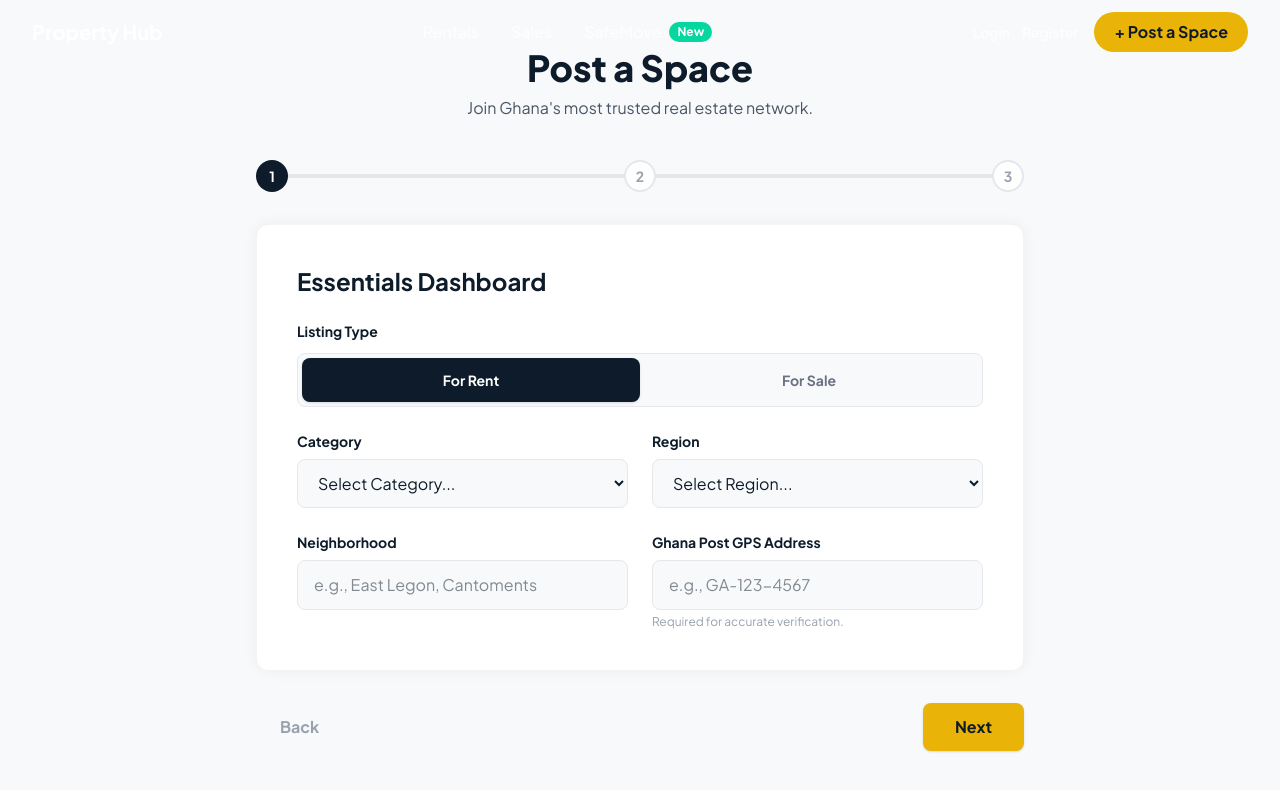
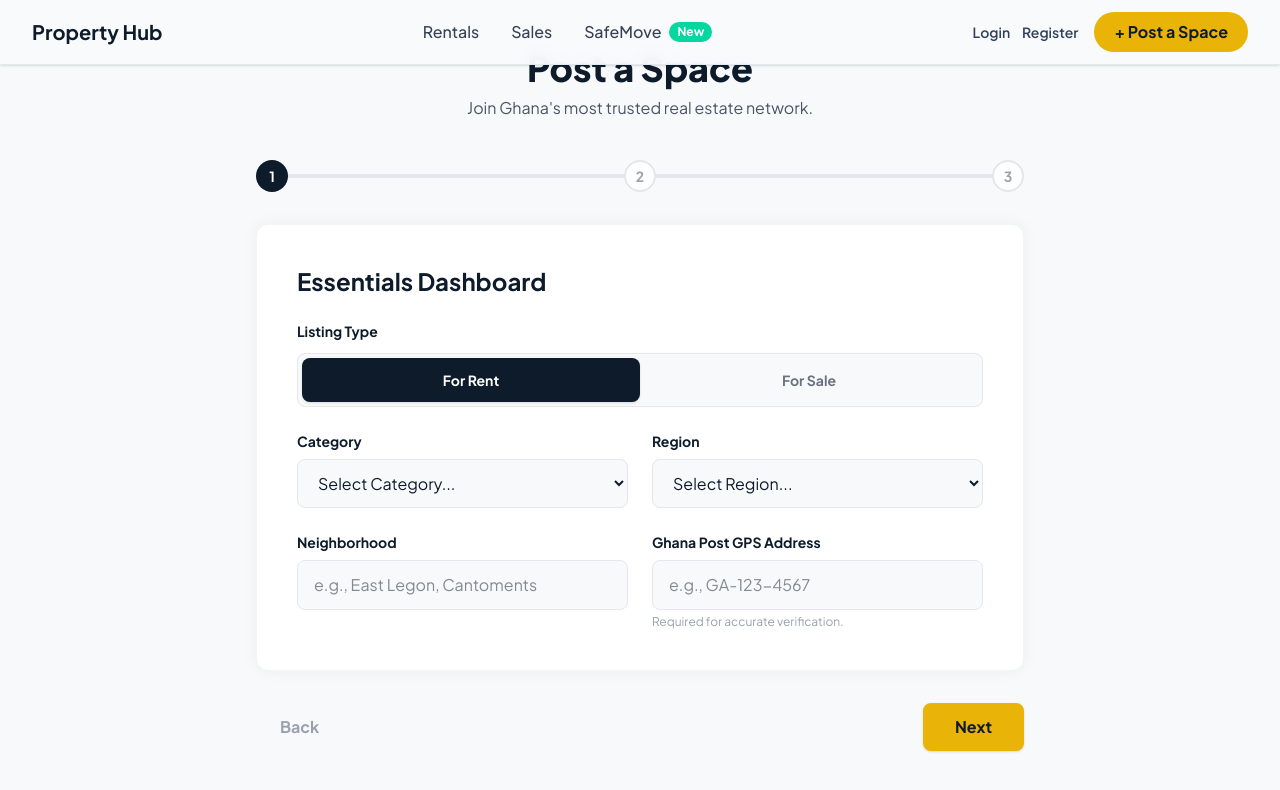
Before and after one commit to callfelixstudios/property-hub-gh, a Next.js app: page /post-space in a window 1280 px wide. Shown: the top 790 px of the page. Built offline with nearby package versions, Linux system fonts and the light colour scheme; no server answers.

Commit message:
refactor(ui): force solid header navigation on auth and post-space routes

```diff
--- a/src/components/NavigationHeader.tsx
+++ b/src/components/NavigationHeader.tsx
@@ -38,10 +38,12 @@ export default function NavigationHeader() {
     return () => window.removeEventListener("scroll", handleScroll);
   }, []);
 
+  const isSolidHeader = isScrolled || pathname === '/login' || pathname === '/register' || pathname === '/post-space';
+
   return (
     <header
       className={`fixed top-0 left-0 right-0 z-50 transition-all duration-300 ${
-        isScrolled
+        isSolidHeader
           ? "bg-slate-50/95 backdrop-blur-sm border-b border-slate-200 shadow-sm"
           : "bg-transparent"
       }`}
@@ -53,7 +55,7 @@ export default function NavigationHeader() {
             <Link
               href="/"
               className={`text-xl font-bold transition-colors ${
-                isScrolled ? "text-navy-base" : "text-white"
+                isSolidHeader ? "text-navy-base" : "text-white"
               }`}
             >
               Property Hub
@@ -65,7 +67,7 @@ export default function NavigationHeader() {
             <Link
               href="/rentals"
               className={`font-medium transition-colors ${
-                isScrolled
+                isSolidHeader
                   ? "text-gray-700 hover:text-navy-base"
                   : "text-white/80 hover:text-white"
               } ${pathname === "/rentals" ? "border-b-2 border-accent-gold" : ""}`}
@@ -75,7 +77,7 @@ export default function NavigationHeader() {
             <Link
               href="/sales"
               className={`font-medium transition-colors ${
-                isScrolled
+                isSolidHeader
                   ? "text-gray-700 hover:text-navy-base"
                   : "text-white/80 hover:text-white"
               } ${pathname === "/sales" ? "border-b-2 border-accent-gold" : ""}`}
@@ -85,7 +87,7 @@ export default function NavigationHeader() {
             <Link
               href="/safemove"
               className={`flex items-center font-medium transition-colors ${
-                isScrolled
+                isSolidHeader
                   ? "text-gray-700 hover:text-navy-base"
                   : "text-white/80 hover:text-white"
               } ${pathname === "/safemove" ? "border-b-2 border-accent-gold" : ""}`}
@@ -104,7 +106,7 @@ export default function NavigationHeader() {
                 <Link
                   href="/login"
                   className={`text-sm font-semibold transition-colors duration-200 ${
-                    isScrolled
+                    isSolidHeader
                       ? "text-slate-700 hover:text-slate-900"
                       : "text-white/80 hover:text-white"
                   }`}
@@ -114,7 +116,7 @@ export default function NavigationHeader() {
                 <Link
                   href="/register"
                   className={`text-sm font-semibold transition-colors duration-200 ${
-                    isScrolled
+                    isSolidHeader
                       ? "text-slate-700 hover:text-slate-900"
                       : "text-white/80 hover:text-white"
                   }`}
@@ -143,7 +145,7 @@ export default function NavigationHeader() {
             <button
               onClick={() => setIsMobileMenuOpen(!isMobileMenuOpen)}
               className={`focus:outline-none cursor-pointer transition-colors ${
-                isScrolled ? "text-gray-700" : "text-white"
+                isSolidHeader ? "text-gray-700" : "text-white"
               }`}
               aria-label="Toggle menu"
             >
```
